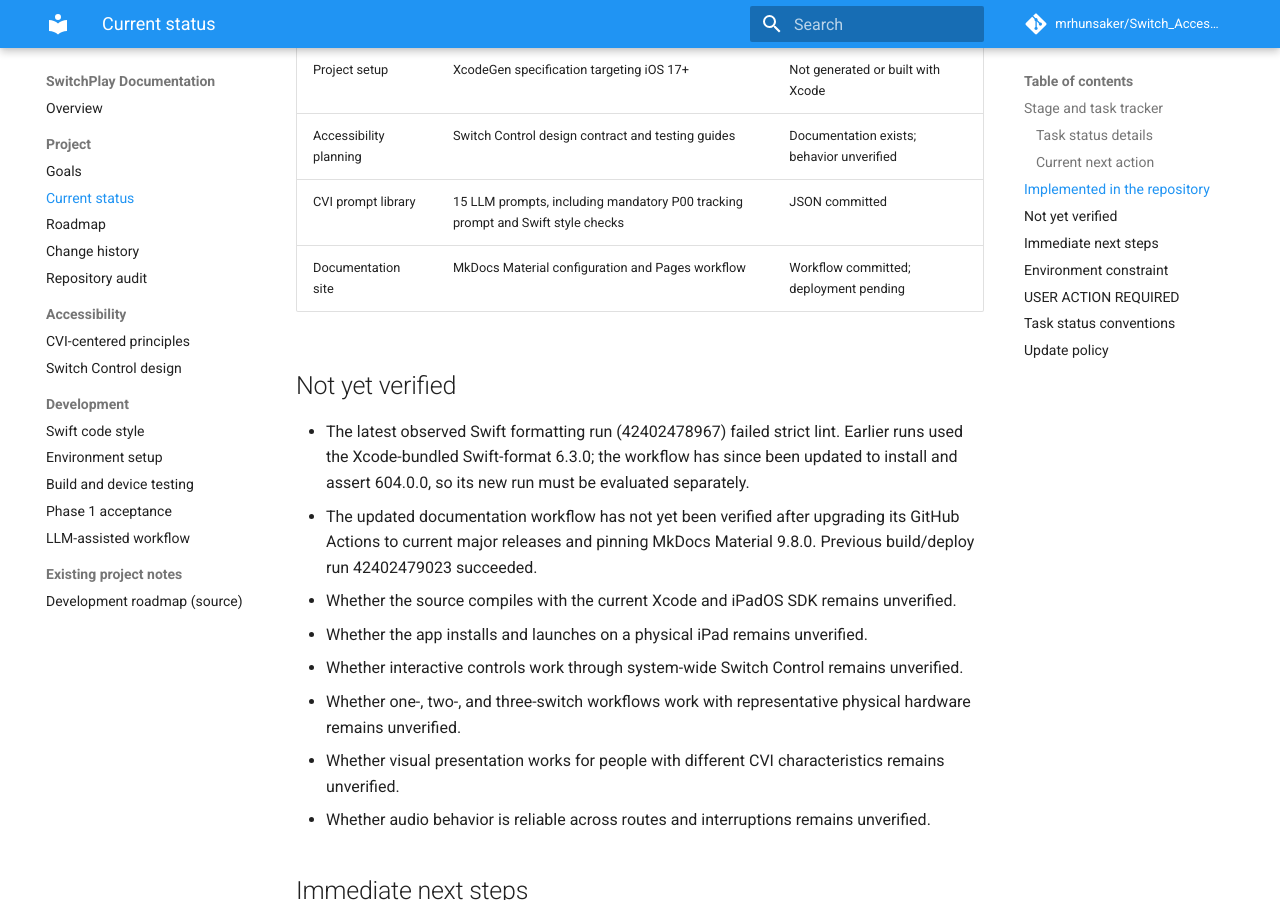
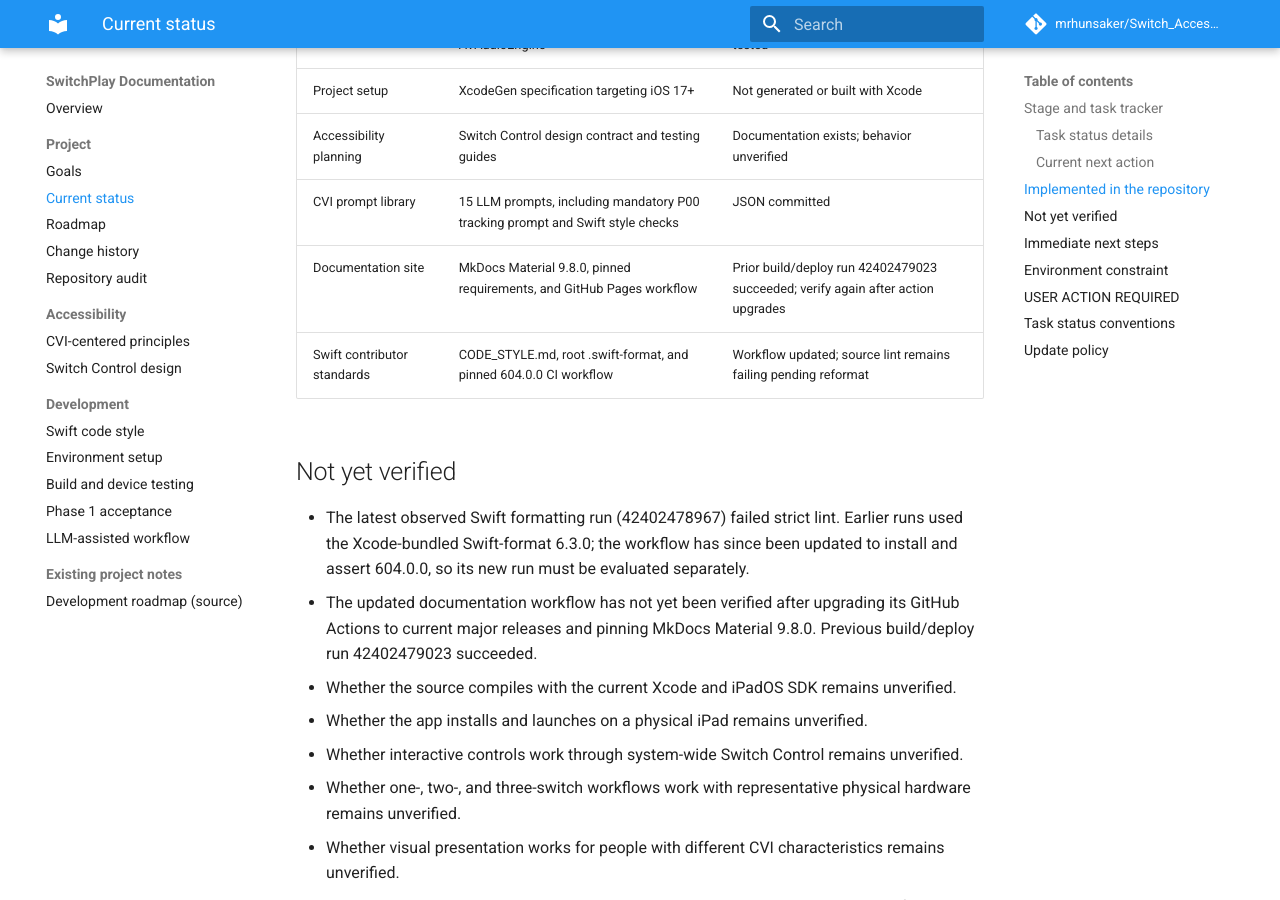
Before and after one commit to mrhunsaker/Switch_Access_iPadOS_App, an MkDocs documentation site: the page built from docs/project-status.md, in a window 1280 px wide and 900 px high, scrolled down 2855 px. Built offline with MkDocs 1.6.1 and Material for MkDocs 9.7.7, drawn with Linux system fonts in a browser that asks for light colours; comment, search, counter and statistics services are not loaded.

Commit message:
Repair malformed status table and refresh verification details

```diff
--- a/docs/project-status.md
+++ b/docs/project-status.md
@@ -54,7 +54,8 @@ Confirm whether a Mac is available. If yes, report its macOS version and Xcode v
 | Project setup | XcodeGen specification targeting iOS 17+ | Not generated or built with Xcode |
 | Accessibility planning | Switch Control design contract and testing guides | Documentation exists; behavior unverified |
 | CVI prompt library | 15 LLM prompts, including mandatory P00 tracking prompt and Swift style checks | JSON committed |
-| Documentation site | MkDocs Material configuration and Pages workflow | Workflow committed; deployment pending |\n| Swift contributor standards | CODE_STYLE.md and root .swift-format configuration | Committed; automated lint workflow added; source lint result pending |
+| Documentation site | MkDocs Material 9.8.0, pinned requirements, and GitHub Pages workflow | Prior build/deploy run 42402479023 succeeded; verify again after action upgrades |
+| Swift contributor standards | CODE_STYLE.md, root .swift-format, and pinned 604.0.0 CI workflow | Workflow updated; source lint remains failing pending reformat |
 
 ## Not yet verified
 - The latest observed Swift formatting run (42402478967) failed strict lint. Earlier runs used the Xcode-bundled Swift-format 6.3.0; the workflow has since been updated to install and assert 604.0.0, so its new run must be evaluated separately.
```
